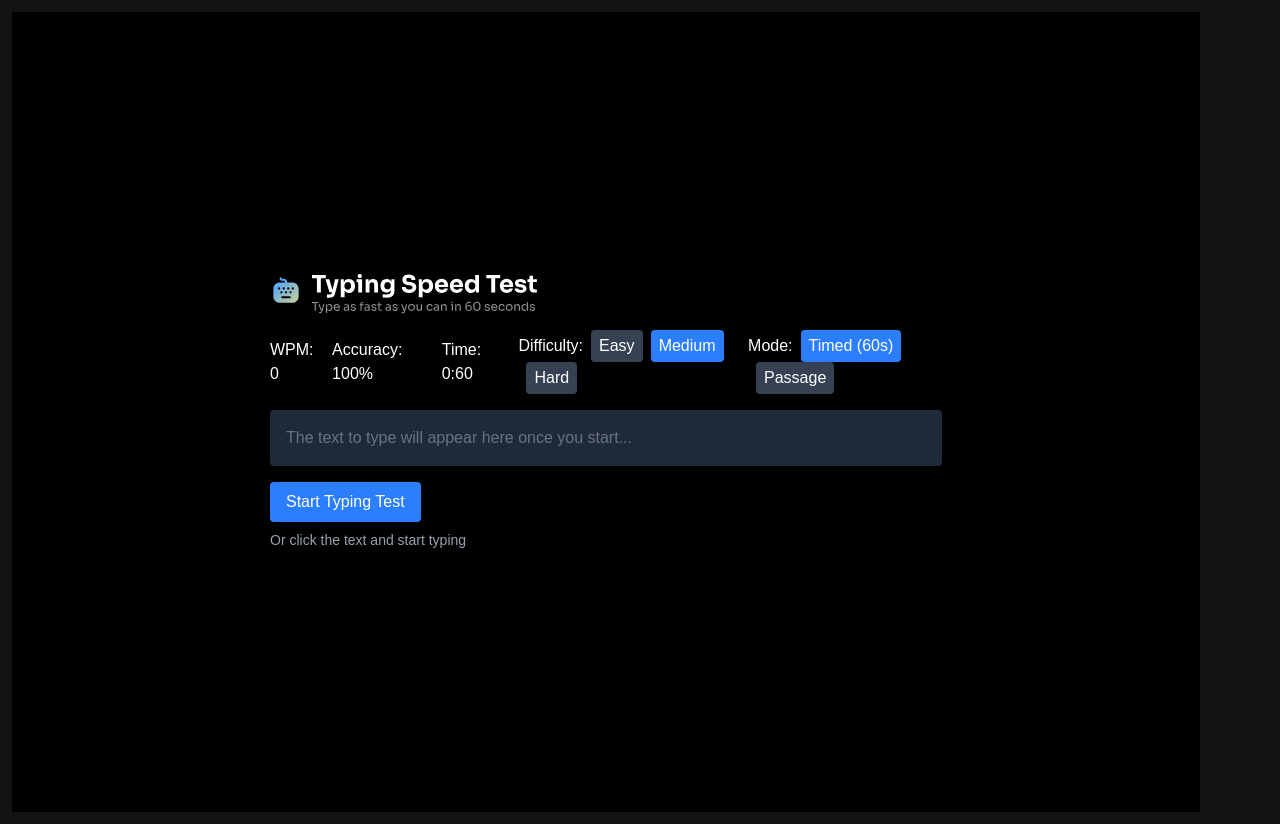
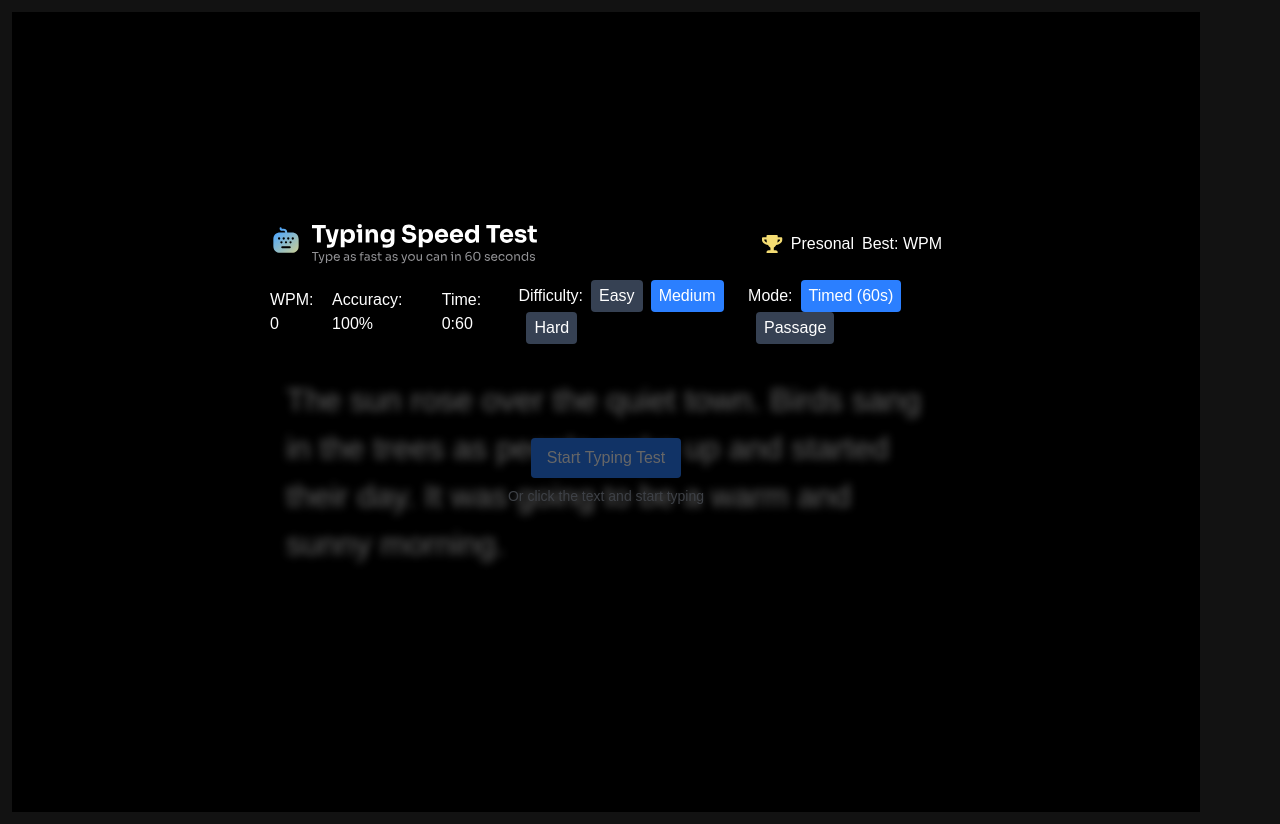
Before and after one commit to amiabl-programr/fm30hackathon_typing-speed, a React (Vite) app: page / in a window 1280 px wide. Built offline with nearby package versions, Linux system fonts and the light colour scheme.

Commit message:
feat: add blurred text in typing area and personal best icon

```diff
--- a/src/components/start-screen.tsx
+++ b/src/components/start-screen.tsx
@@ -1,6 +1,7 @@
 import type { Dispatch, SetStateAction } from "react";
 import logo_small from "../assets/images/logo-small.svg";
 import logo_large from "../assets/images/logo-large.svg";
+import personal_best_icon from "../assets/images/icon-personal-best.svg";
 
 interface StartScreenProps {
   mode: "timed" | "passage";
@@ -24,11 +25,12 @@ const StartScreen: React.FC<StartScreenProps> = ({
       <div className="flex justify-between items-center mb-4">
         <img src={logo_small} alt="logo" className="md:hidden" />
         <img src={logo_large} alt="logo" className="hidden md:flex" />
-        {personalBest && (
-          <span className="text-yellow-400">
-            Personal Best: {personalBest} WPM
-          </span>
-        )}
+
+        <div className="flex items-center gap-2">
+          <img src={personal_best_icon} alt="personal_best_icon" />
+          <span className="hidden md:inline">Presonal</span> Best:
+          {personalBest} WPM
+        </div>
       </div>
       <div className="flex items-center space-x-4 mb-4">
         <span>WPM: 0</span>
@@ -81,10 +83,15 @@ const StartScreen: React.FC<StartScreenProps> = ({
           </button>
         </div>
       </div>
-      <div className="bg-gray-800 p-4 rounded mb-4 text-gray-500">
+
+      <div className="p-4 rounded mb-4 opacity-40 relative">
         {/* Blurred placeholder text */}
-        <p>The text to type will appear here once you start...</p>
-      </div>
+        <p className="blur-xs text-[32px]">
+          The sun rose over the quiet town. Birds sang in the trees as people
+          woke up and started their day. It was going to be a warm and sunny
+          morning.
+        </p>
+        <div className="absolute inset-0 flex flex-col items-center justify-center">
           <button
             className="bg-blue-500 text-white px-4 py-2 rounded"
             onClick={startTest}
@@ -95,6 +102,8 @@ const StartScreen: React.FC<StartScreenProps> = ({
             Or click the text and start typing
           </p>
         </div>
+      </div>
+    </div>
   );
 };
 
```
Lines whose indentation alone changed are shown as unchanged.
